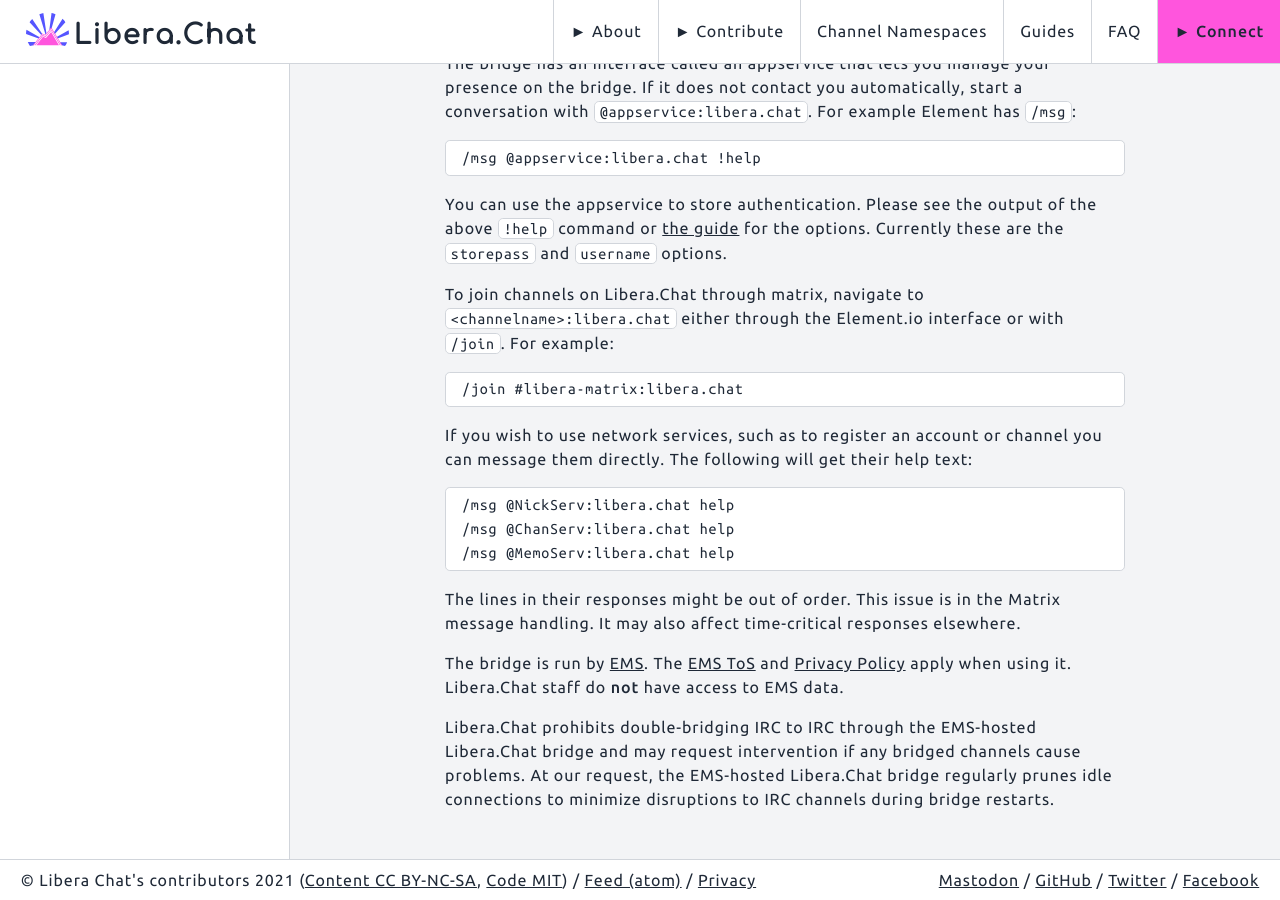
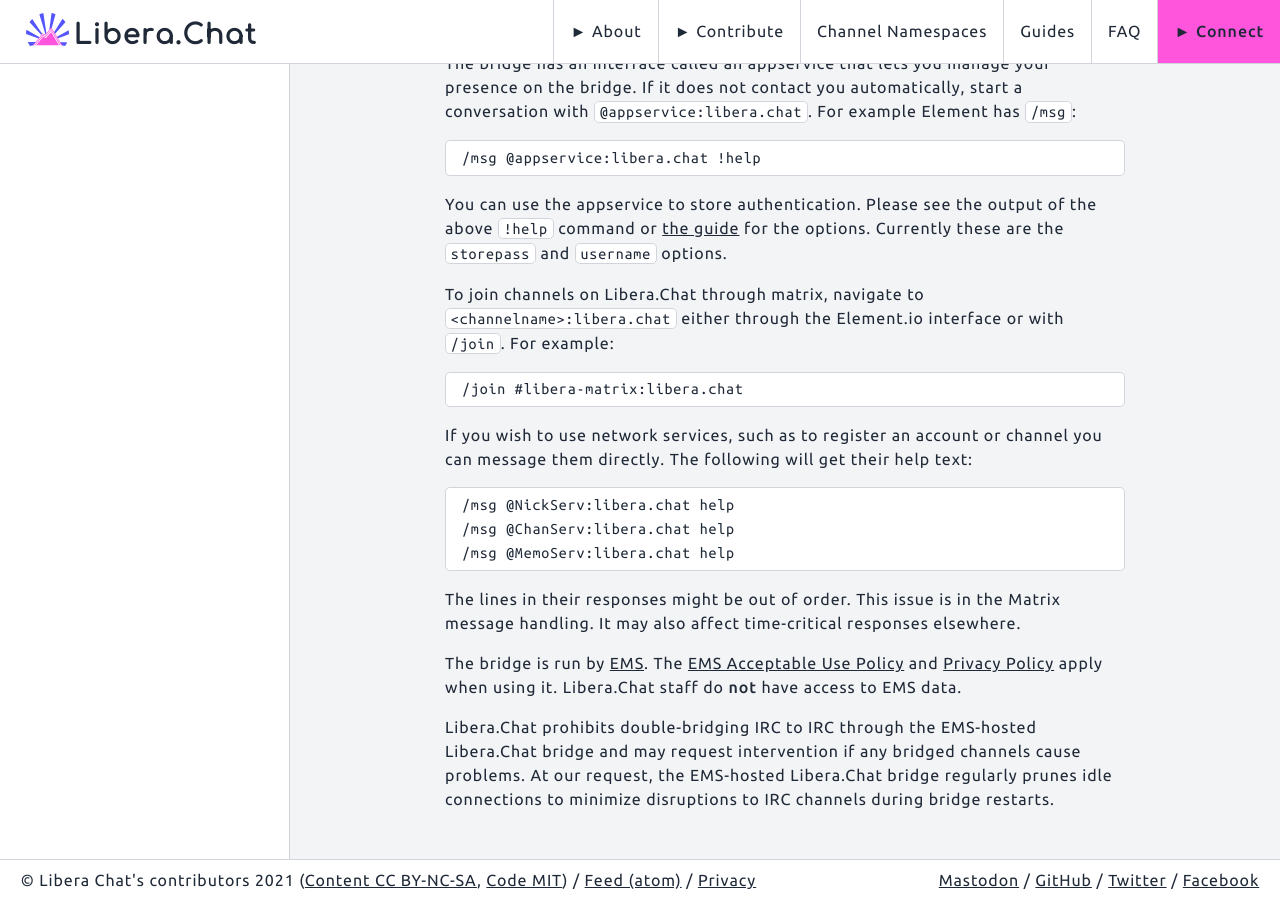
Before and after one commit to Libera-Chat/libera-chat.github.io, a Jekyll site: the page built from content/_guides/faq.md, in a window 1280 px wide and 900 px high, scrolled down 5527 px. Built offline with Jekyll 4.4.1, drawn with Linux system fonts in a browser that asks for light colours.

Commit message:
Fix link to EMS ToS
It seems the old terms of service link broke at some point but was hidden within the other noise in htmlproofer's link checker. Update to the new document.

```diff
--- a/content/_guides/faq.md
+++ b/content/_guides/faq.md
@@ -300,9 +300,9 @@
 Matrix message handling. It may also affect time-critical responses elsewhere.
 
 The bridge is run by [EMS](https://ems.element.io/). The
-[EMS ToS](https://element.io/terms-of-service) and
-[Privacy Policy](https://element.io/privacy) apply when using it. Libera.Chat
-staff do **not** have access to EMS data.
+[EMS Acceptable Use Policy](https://static.element.io/pdfs/acceptable-use-policy.pdf)
+and [Privacy Policy](https://element.io/privacy) apply when using it.
+Libera.Chat staff do **not** have access to EMS data.
 
 Libera.Chat prohibits double-bridging IRC to IRC through the EMS-hosted
 Libera.Chat bridge and may request intervention if any bridged channels cause
```
